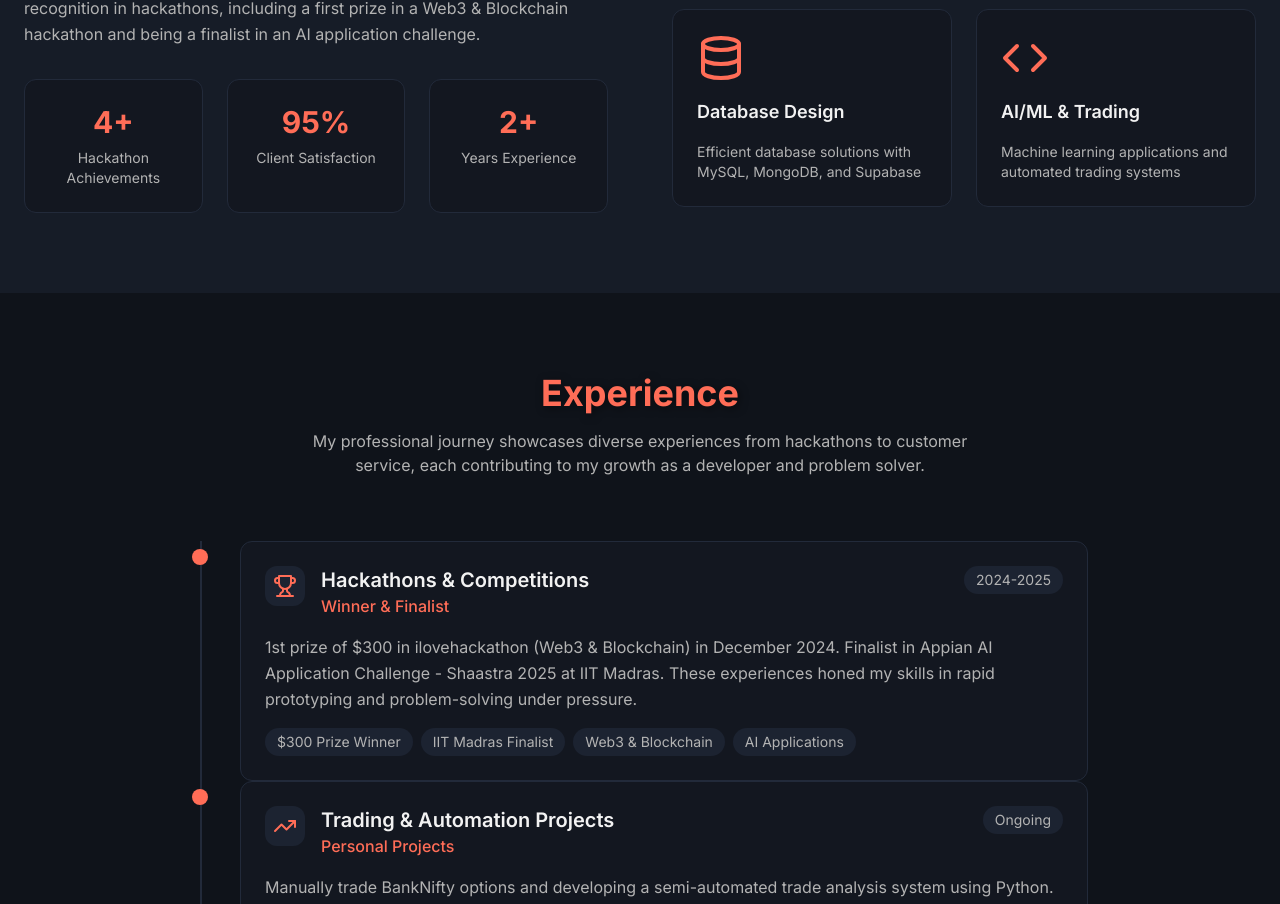
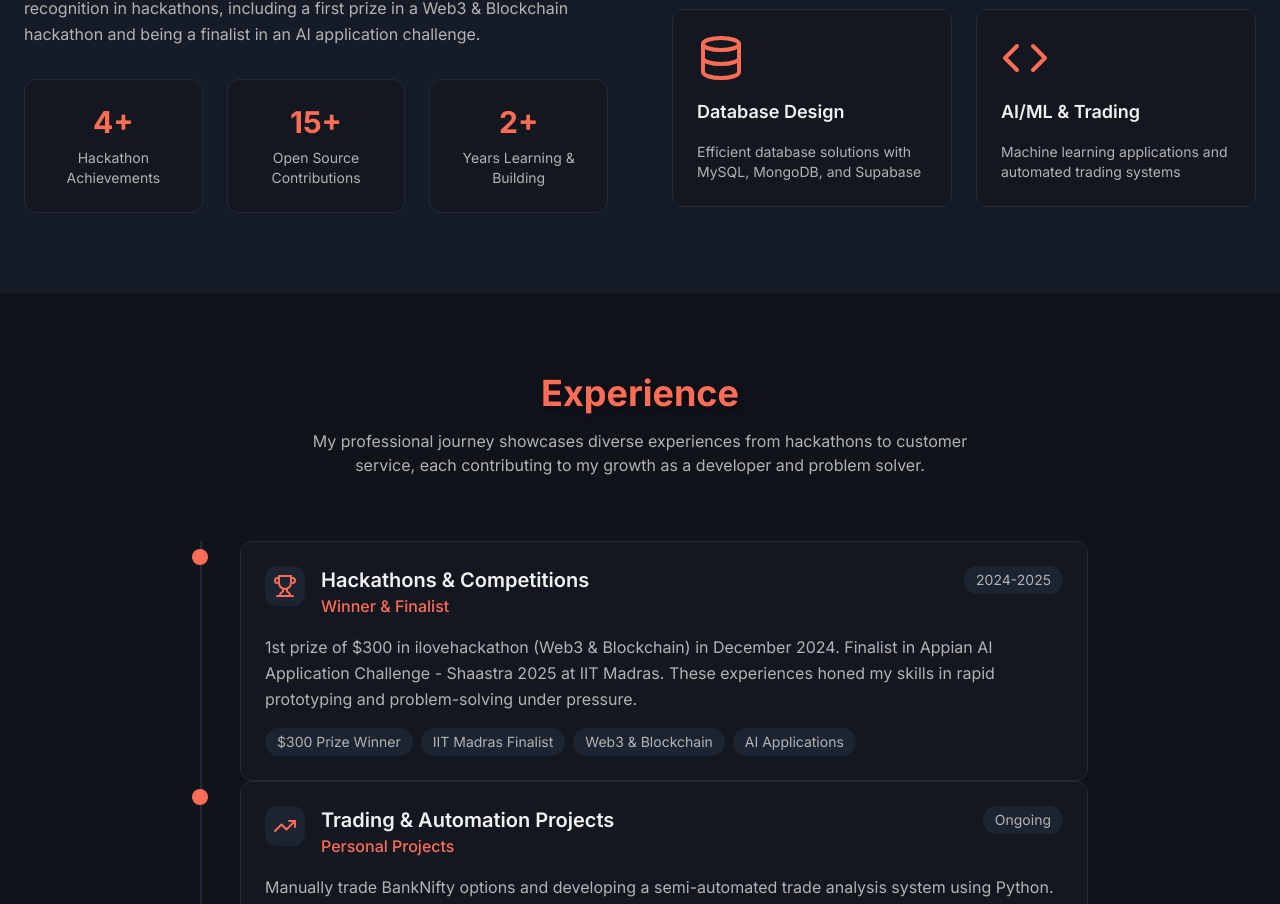
Before and after one commit to rishabharaj/rs, a React (Vite) app: page / in a window 1280 px wide. Shown: the part 1113-2017 px from the top of the page. Built offline with nearby package versions, Linux system fonts and the light colour scheme.

Commit message:
Update About component stats to reflect current achievements and experience

```diff
--- a/src/components/About.tsx
+++ b/src/components/About.tsx
@@ -27,8 +27,8 @@ const About = () => {
 
   const stats = [
     { number: "4+", label: "Hackathon Achievements" },
-    { number: "95%", label: "Client Satisfaction" },
-    { number: "2+", label: "Years Experience" }
+    { number: "15+", label: "Open Source Contributions" },
+    { number: "2+", label: "Years Learning & Building" }
   ];
 
   return (
```
